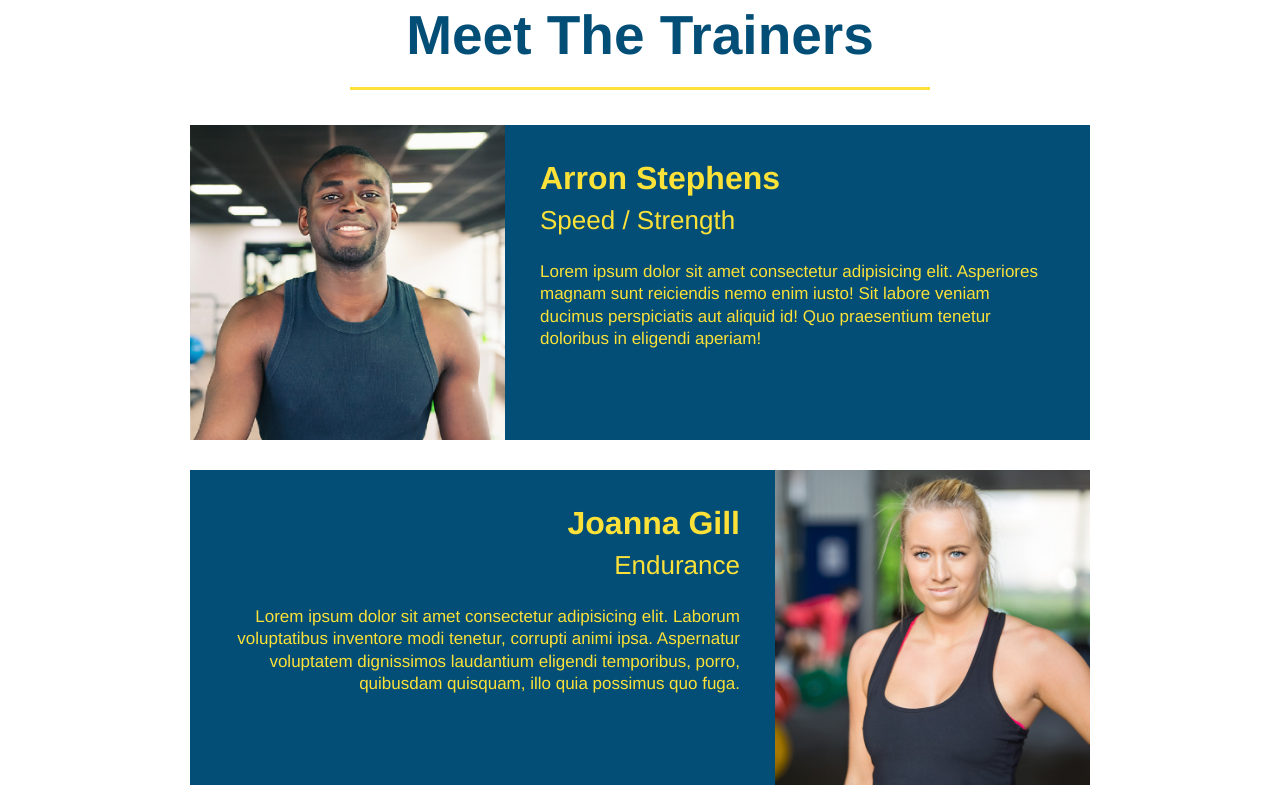
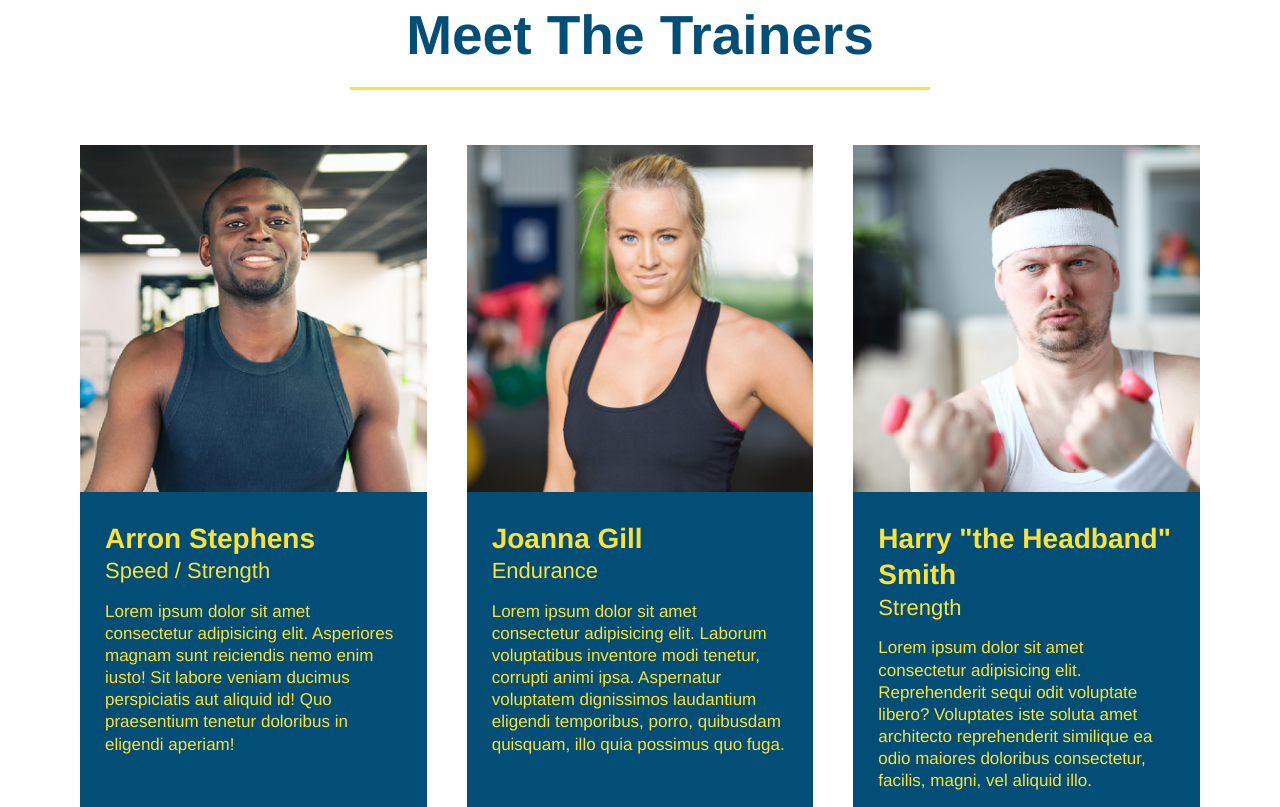
Before and after one commit to kpehl/run-buddy, a plain HTML site: page index.html in a window 1280 px wide. Shown: the part 2313-3120 px from the top of the page. Drawn offline with Linux system fonts and the light colour scheme.

Commit message:
add flexbox to the trainers; create 3 column card layout

```diff
--- a/assets/css/style.css
+++ b/assets/css/style.css
@@ -254,39 +254,40 @@
 
 /* Trainers Style Start */
 /* section class */
-/* .trainers {} */
+.trainers {
+    width: 100%;
+    margin: 0 auto;
+    display: flex;
+    flex-wrap: wrap;
+    justify-content: space-around;
+}
 
 /* article class */
 .trainer {
-    width: 900px;
-    margin: 0 auto 30px auto;
+    margin: 20px;
     background: #024e76;
     color: #fce138;
-    overflow: auto;
+    flex: 1;
 }
 .trainer img {
-    width: 35%;
-    float: left;
+    width: 100%;
     overflow: auto;
 }
 /* trainer bio class */
 .trainer-bio {
-    padding: 35px;
-    float: left;
-    width: 65%;
+    padding: 25px;
+    line-height: 1.3;
 }
 .trainer-bio h3 {
-    font-size: 32px;
-    margin-bottom: 8px;
+    font-size: 28px;
 }
 .trainer-bio h4 {
     font-weight: lighter;
-    font-size: 26px;
-    margin-bottom: 25px;
+    font-size: 22px;
+    margin-bottom: 15px;
 }
 .trainer-bio p {
     font-size: 17px;
-    line-height: 1.3;
 }
 /* Trainers Style End */
 
--- a/index.html
+++ b/index.html
@@ -141,40 +141,42 @@
         </section>
 
         <!--"meet the trainers" section-->
-        <section id="your-trainers" class="trainers">
+        <section id="your-trainers">
             <div class="flex-row">
                 <h2 class="section-title primary-border">Meet The Trainers</h2>
             </div>
+            <div class="trainers">
                 <article class="trainer">
                     <img src="./assets/images/trainer-1.jpg" alt="Arron Stephens in his workout clothes, ready to pump iron" />
-                <div class="trainer-bio text-left">
-                    <h3>Arron Stephens</h3>
-                    <h4>Speed / Strength</h4>
+                    <div class="trainer-bio">
+                        <h3 class="trainer-name">Arron Stephens</h3>
+                        <h4 class="trainer-role">Speed / Strength</h4>
                         <p>
                             Lorem ipsum dolor sit amet consectetur adipisicing elit. Asperiores magnam sunt reiciendis nemo enim iusto! Sit labore veniam ducimus perspiciatis aut aliquid id! Quo praesentium tenetur doloribus in eligendi aperiam!
                         </p>
                     </div>
                 </article>
                 <article class="trainer">
-                <div class="trainer-bio text-right">
-                    <h3>Joanna Gill</h3>
-                    <h4>Endurance</h4>
+                    <img src="./assets/images/trainer-2.jpg" alt="Joanna Gill cooling off after a workout" />
+                    <div class="trainer-bio">
+                        <h3 class="trainer-name">Joanna Gill</h3>
+                        <h4 class="trainer-role">Endurance</h4>
                         <p>
                             Lorem ipsum dolor sit amet consectetur adipisicing elit. Laborum voluptatibus inventore modi tenetur, corrupti animi ipsa. Aspernatur voluptatem dignissimos laudantium eligendi temporibus, porro, quibusdam quisquam, illo quia possimus quo fuga.
                         </p>
                     </div>
-                <img src="./assets/images/trainer-2.jpg" alt="Joanna Gill cooling off after a workout" />
                 </article>
                 <article class="trainer">
                     <img src="./assets/images/trainer-3.jpg" alt="Harry Smith wearing a headband and lifting comically small pink weights" />
-                <div class="trainer-bio text-left">
-                    <h3>Harry "the Headband" Smith</h3>
-                    <h4>Strength</h4>
+                    <div class="trainer-bio">
+                        <h3 class="trainer-name">Harry "the Headband" Smith</h3>
+                        <h4 class="trainer-role">Strength</h4>
                         <p>
                             Lorem ipsum dolor sit amet consectetur adipisicing elit. Reprehenderit sequi odit voluptate libero? Voluptates iste soluta amet architecto reprehenderit similique ea odio maiores doloribus consectetur, facilis, magni, vel aliquid illo.
                         </p>
                     </div>
                 </article>
+            </div>
         </section>
 
         <!--"reach out" section-->
```
Lines whose indentation alone changed are shown as unchanged.
